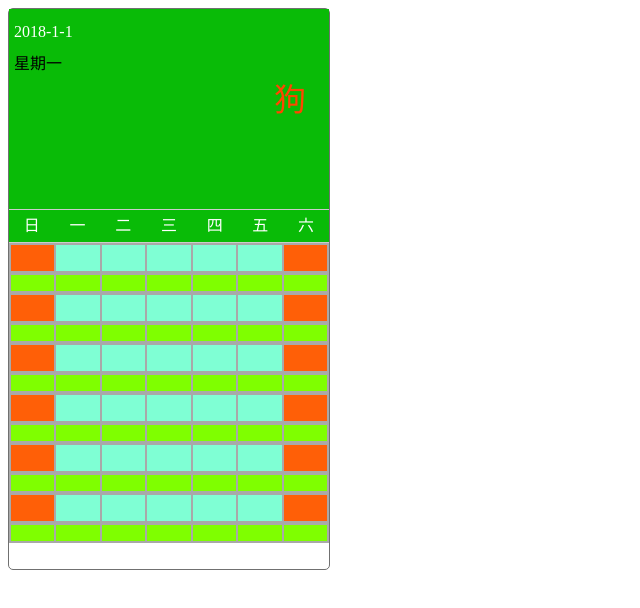
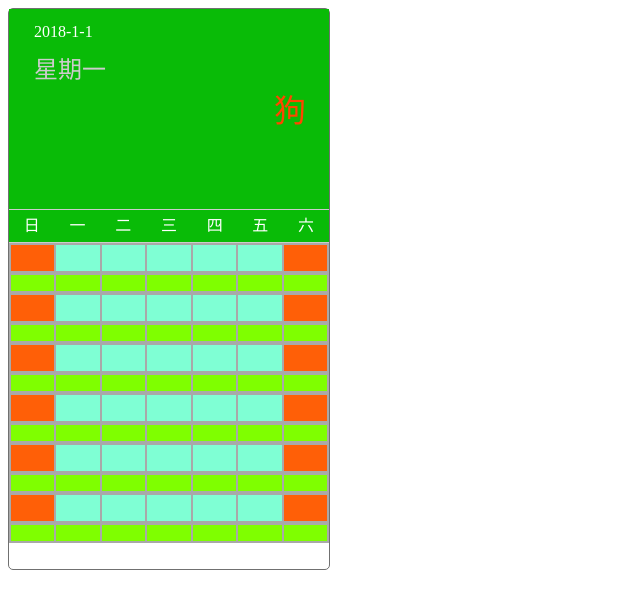
Before and after one commit to zqin0/ChinaCalendar, a browser extension: page calendar/index.html in a window 1280 px wide. Shown: the whole page, without its empty margins (0-640 px from the left). Drawn offline with Linux system fonts and the light colour scheme.

Commit message:
增加#weekend样式

```diff
--- a/calendar/index.html
+++ b/calendar/index.html
@@ -29,6 +29,12 @@
         line-height: 36px;
         font-size: 16px;
         color:white;
+        margin-left: 20px;
+    }
+    #weekend{
+        font-size: 24px;
+        color:#cccccc;
+        margin-left: 20px;
     }
     #shengxiao{
         width: 50px;
@@ -63,6 +69,7 @@
         width: 42px;
         height: 24px;
         background-color:#ff5f07;
+        margin-left:20px;
     }
     .sampleDay{
         width:42px;
```
